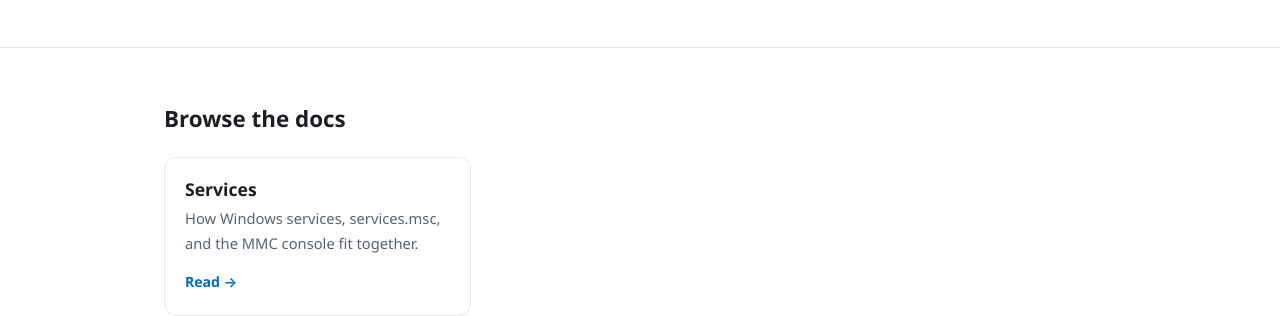
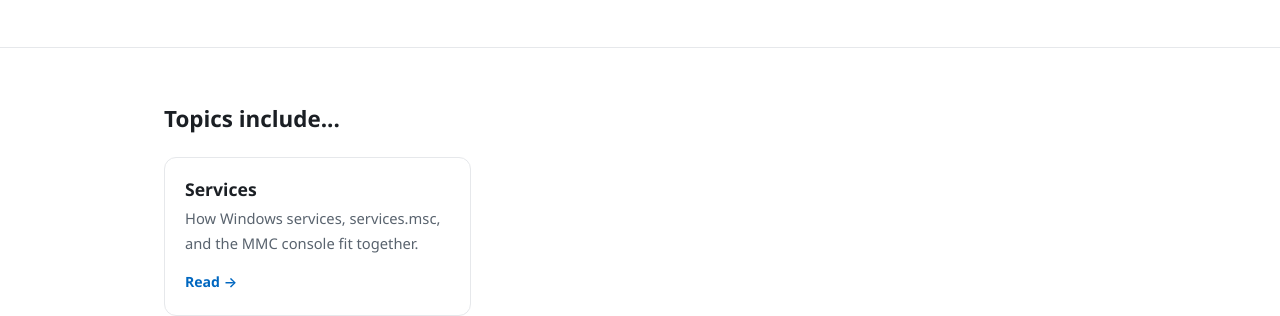
Before and after one commit to brunochristensen/unofficial-windows-documentation, a Jekyll site: the page built from index.markdown, in a window 1280 px wide and 1347 px high. Shown: the part 826-1142 px from the top of the window. Built offline with Jekyll 4.4.1, drawn with Linux system fonts in a browser that asks for light colours.

Commit message:
changed docs ref on home page

```diff
--- a/_layouts/home.html
+++ b/_layouts/home.html
@@ -19,7 +19,7 @@
 </section>
 
 <section class="cards-section">
-  <h2 class="section-title">Browse the docs</h2>
+  <h2 class="section-title">Topics include...</h2>
   <div class="card-grid">
     {%- assign docs = site.docs | sort: "title" -%}
     {%- for d in docs -%}
```
